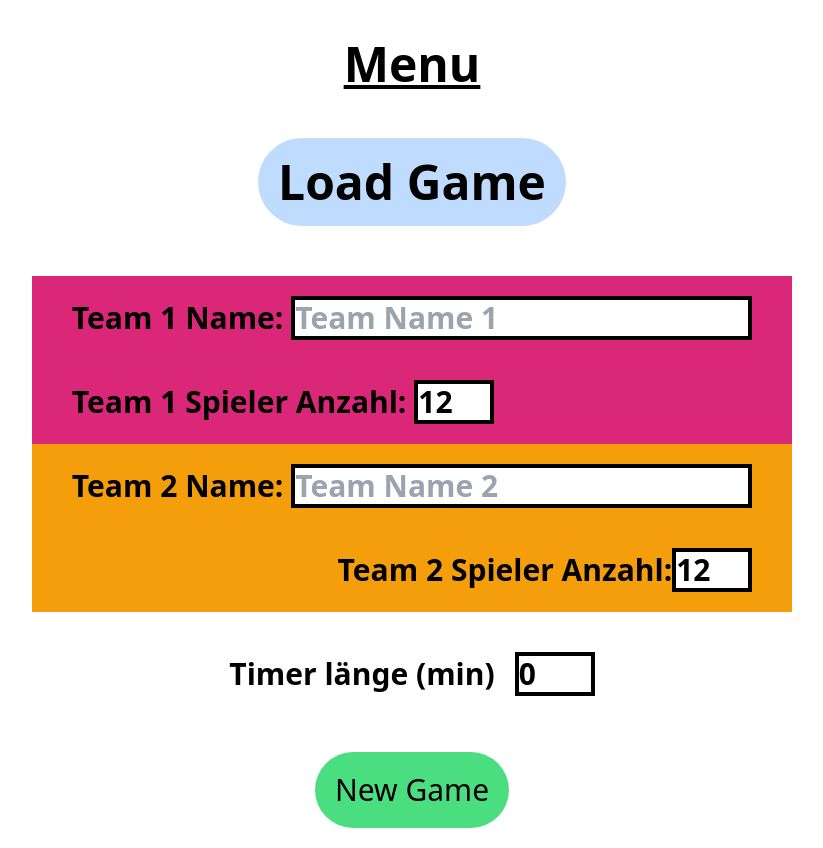
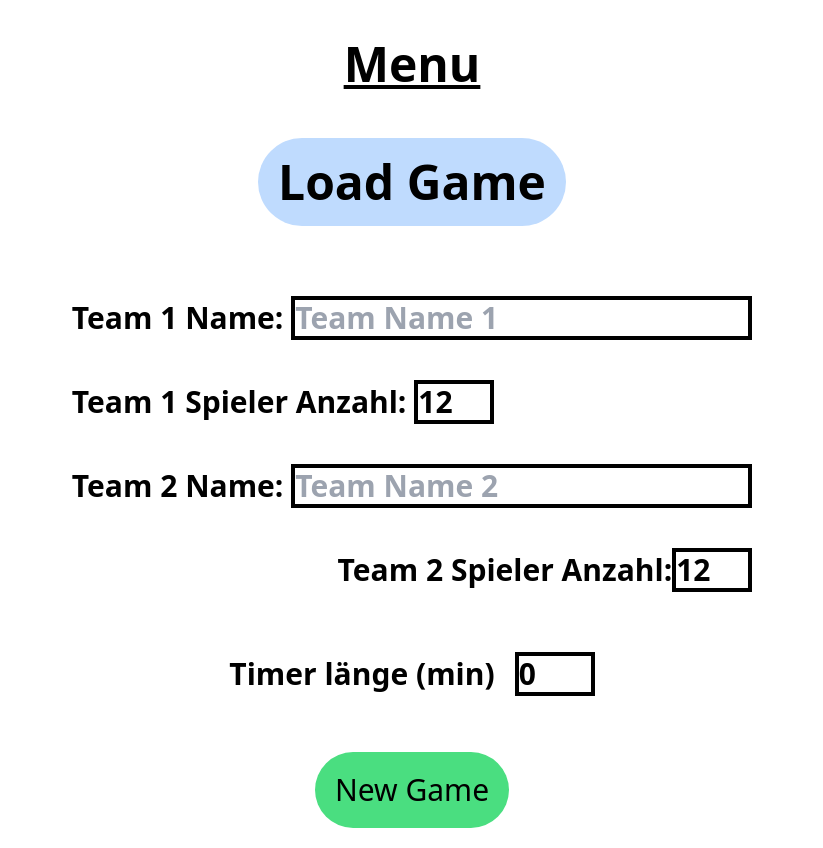
Before and after one commit to Colindustrys/schlagballfrontend, a Next.js app: page / in a window 1280 px wide. Shown: the whole page, without its empty margins (228-1051 px from the left). Built offline with nearby package versions, Linux system fonts and the light colour scheme.

Commit message:
Remove left over colors to help with CSS

```diff
--- a/app/page.tsx
+++ b/app/page.tsx
@@ -97,7 +97,7 @@ export default function Menu() {
 
           <form onSubmit={onSumbitHandler}>
             <div id="sides" className="flex flex-wrap items-center justify-center text-3xl font-bold">
-              <div id="team1" className=" bg-pink-600 px-5 flex items-start justify-center flex-col">
+              <div id="team1" className=" px-5 flex items-start justify-center flex-col">
                 <div className="p-5">
                   <label htmlFor="input1">Team 1 Name: </label>
                   <input className=" border-4 border-black" placeholder="Team Name 1" type="text" id="input1" name="team1name" value={formData.team1name} onChange={handleChange}/>
@@ -107,7 +107,7 @@ export default function Menu() {
                   <input className=" border-4 border-black w-20" type="number" id="input1_5" name="team1Size" value={formData.team1Size} onChange={handleChange}/>
                 </div>
               </div>
-              <div id="team2" className=" bg-amber-500 px-5 flex items-end justify-center flex-col">
+              <div id="team2" className="px-5 flex items-end justify-center flex-col">
                 <div className="p-5">
                   <label htmlFor="input2">Team 2 Name: </label>
                   <input className="border-4 border-black" placeholder="Team Name 2" type="text" id="input2" name="team2name" value={formData.team2name} onChange={handleChange}/>
```
